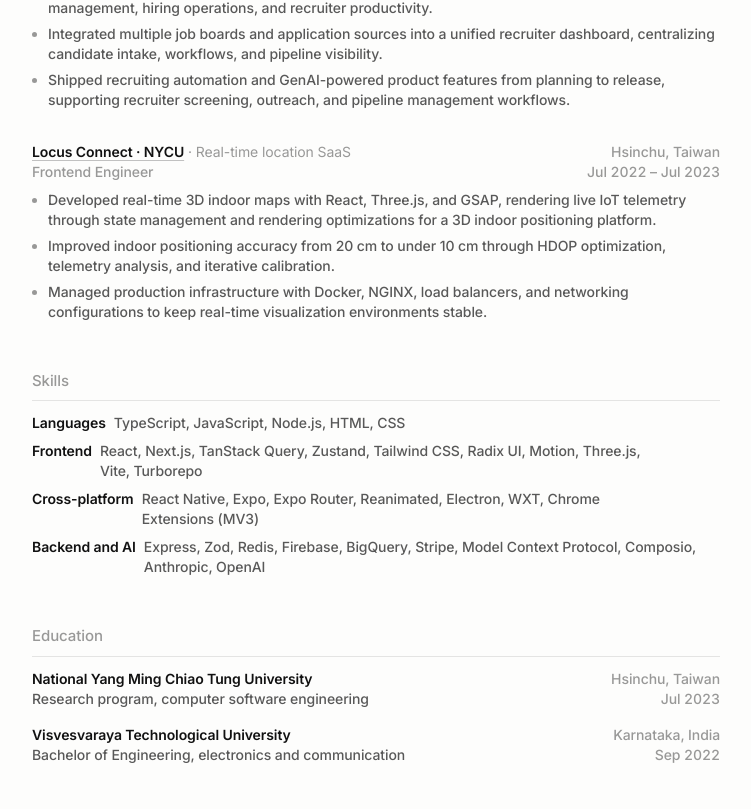
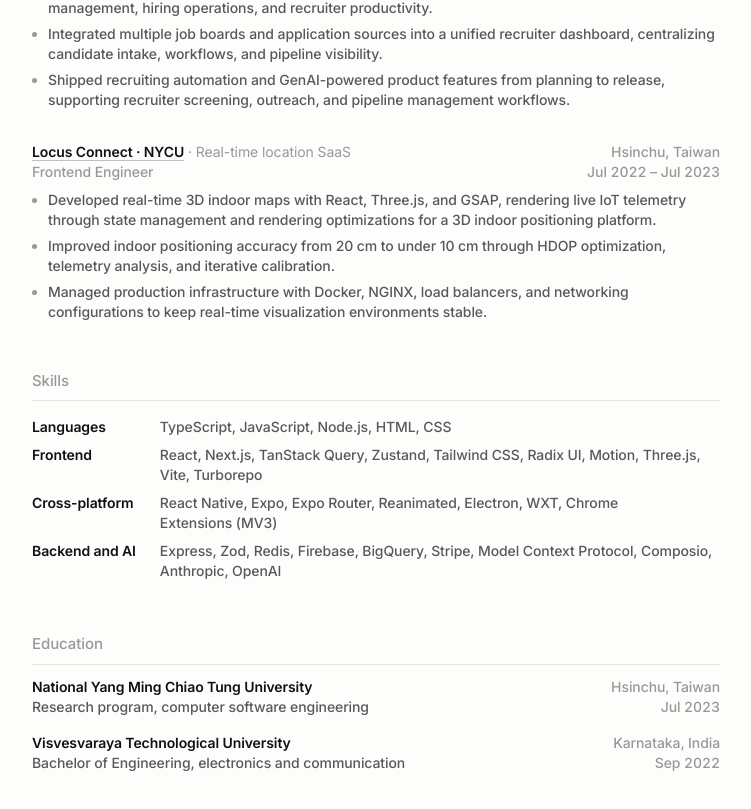
Before and after one commit to thatbeautifuldream/clean-portfolio, a Next.js app: page /resume in a window 1280 px wide. Shown: the part 1146-1955 px from the top of the page, without its empty margins (264-1015 px from the left). Built offline with nearby package versions, Linux system fonts and the light colour scheme.

Commit message:
fix: align resume skills in a table

```diff
--- a/app/resume/page.tsx
+++ b/app/resume/page.tsx
@@ -232,17 +232,29 @@
 
       <section className="flex flex-col gap-y-3 print:gap-y-2">
         <h2 className={eyebrow}>Skills</h2>
-        <dl className="flex flex-col gap-y-2 print:gap-y-1">
-          {skills.map((skill) => (
-            <div
-              key={skill.group}
-              className="flex flex-col sm:flex-row sm:gap-x-2"
-            >
-              <dt className={`${body} ${title} shrink-0`}>{skill.group}</dt>
-              <dd className={`${body} min-w-0 text-muted`}>{skill.items}</dd>
-            </div>
-          ))}
-        </dl>
+        <table className="w-full">
+          <thead className="sr-only">
+            <tr>
+              <th scope="col">Area</th>
+              <th scope="col">Tools</th>
+            </tr>
+          </thead>
+          <tbody>
+            {skills.map((skill) => (
+              <tr key={skill.group}>
+                <th
+                  scope="row"
+                  className={`${body} ${title} py-1 pr-6 text-left align-top whitespace-nowrap print:py-0.5`}
+                >
+                  {skill.group}
+                </th>
+                <td className={`${body} py-1 text-muted print:py-0.5`}>
+                  {skill.items}
+                </td>
+              </tr>
+            ))}
+          </tbody>
+        </table>
       </section>
 
       <section className="flex flex-col gap-y-3 break-inside-avoid print:gap-y-2">
```
